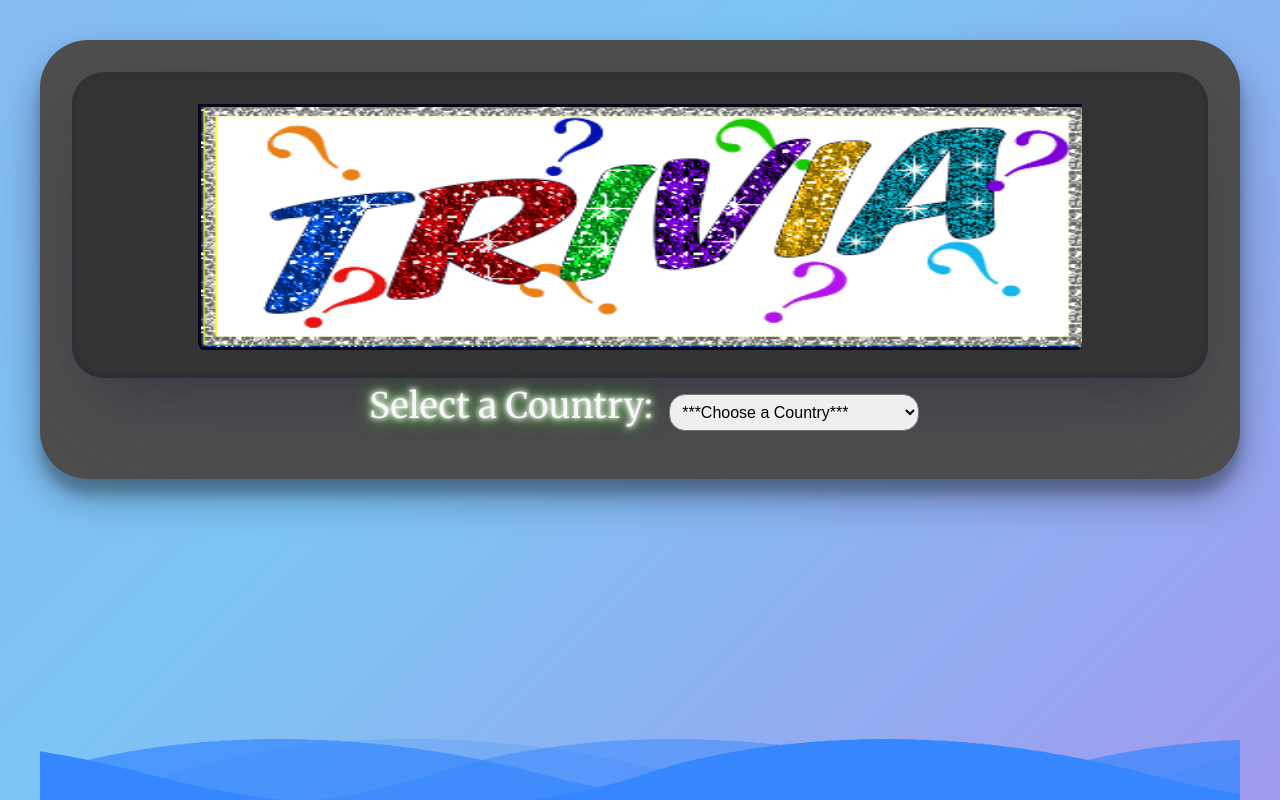
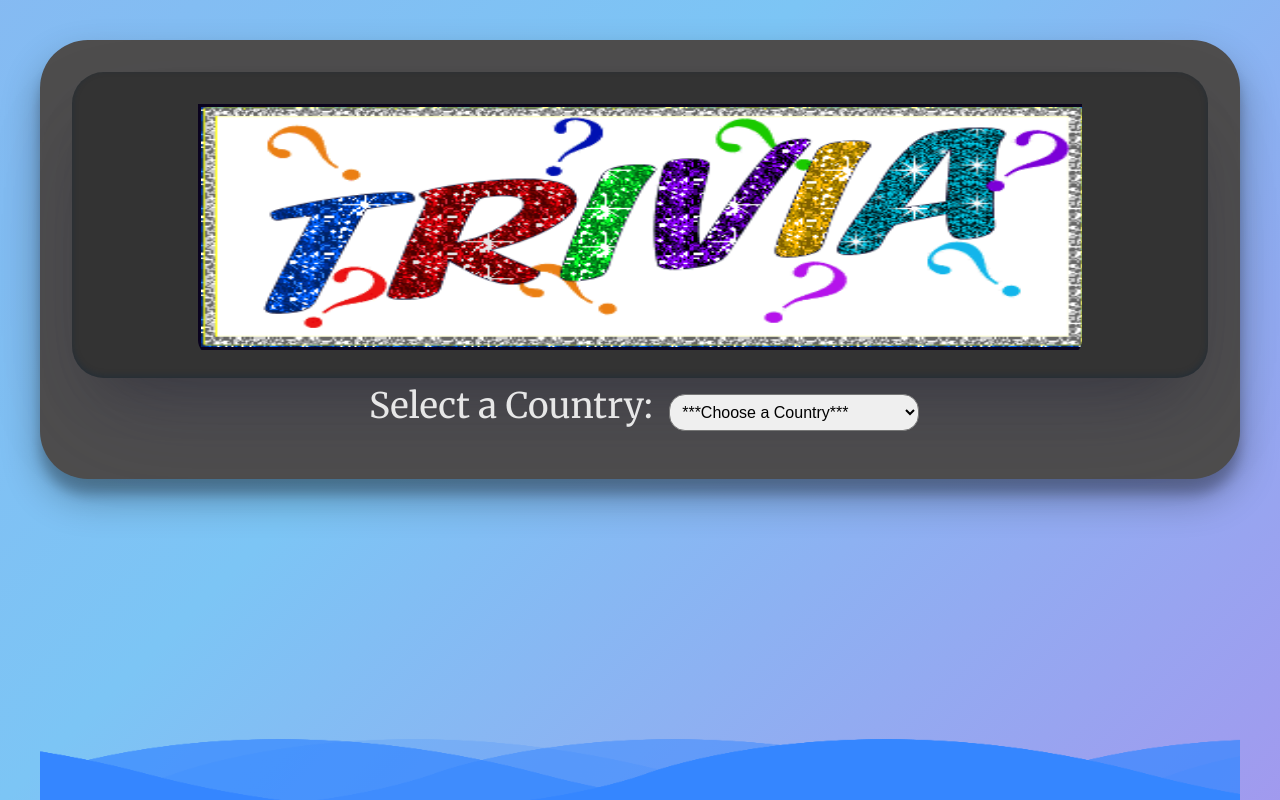
Before and after one commit to KathrinKath/World-Trivia, a React (Vite) app in the folder world-trivia-project/: page / in a window 1280 px wide. Shown: the top 800 px of the page. Built offline with nearby package versions, Linux system fonts and the light colour scheme; some icons are missing.

Commit message:
change css

```diff
--- a/world-trivia-project/src/App.css
+++ b/world-trivia-project/src/App.css
@@ -26,8 +26,8 @@ h1 {
 .selectCountryLabel {
   font-size: 2.2rem;
   margin: 0.5rem;
-  text-shadow: 0 0 5px #fff, 0 0 10px #fff, 0 0 20px #49ff18,
-    -21px -40px 10px rgba(206, 89, 55, 0);
+  /* text-shadow: 0 0 5px #fff, 0 0 10px #fff, 0 0 20px #49ff18,
+    -21px -40px 10px rgba(206, 89, 55, 0); */
 }
 .selectCountry {
   font-size: 1rem;
@@ -179,8 +179,8 @@ button:hover {
   }
   50% {
     text-shadow: #fff 0px 0px 5px, #fff 0px 0px 10px, #fff 0px 0px 15px,
-      #ff2d95 0px 0px 20px, #ff2d95 0px 0px 30px, #ff2d95 0px 0px 40px,
-      #ff2d95 0px 0px 50px, #ff2d95 0px 0px 75px; /* Full glow at 50% */
+      #0479ff 0px 0px 20px, #2de6ff 0px 0px 30px, #2dd5ff 0px 0px 40px,
+      #874df3 0px 0px 50px, #2d88ff 0px 0px 75px; /* Full glow at 50% */
   }
   100% {
     text-shadow: none; /* Return to normal text at the end */
```
